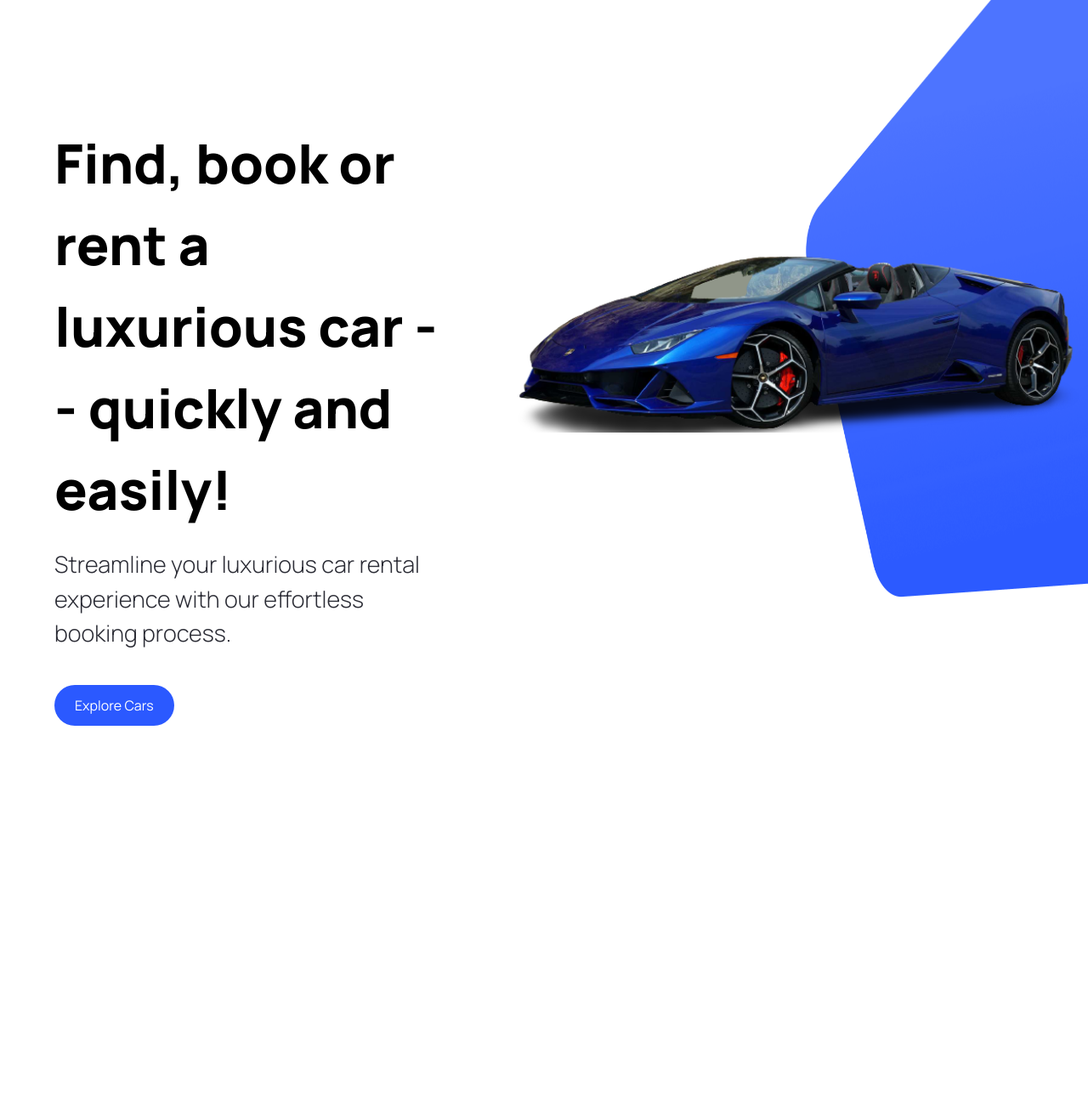
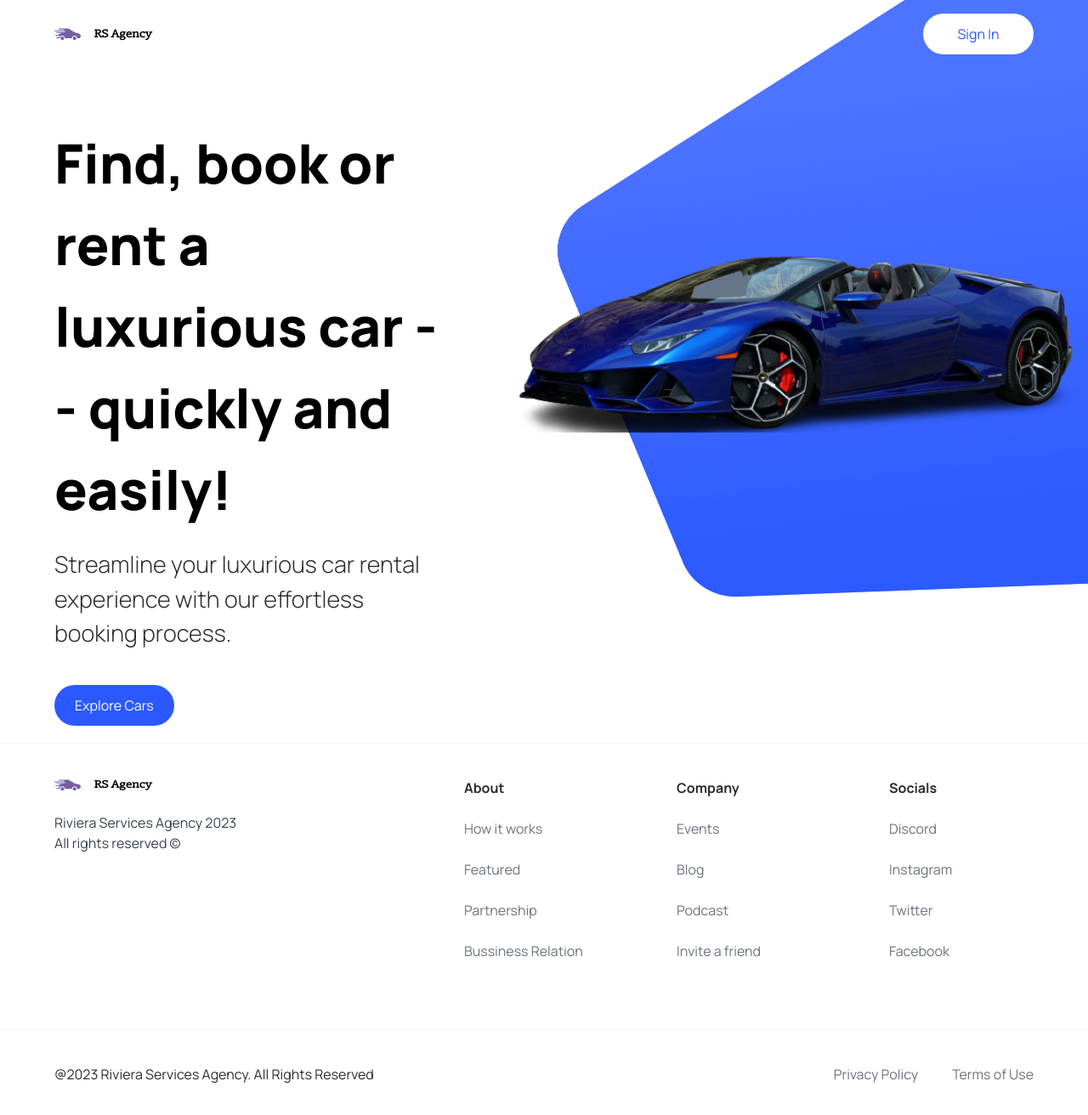
Before and after one commit to hydroxyde/car-service, a Next.js app: page / in a window 1280 px wide. Shown: the top 1312 px of the page at 85% size. Before the commit the page ends 854 px from the top, so only its background shows below. Built offline with nearby package versions, Linux system fonts and the light colour scheme.

Commit message:
add footer and navbar fix a div position

```diff
--- a/app/layout.tsx
+++ b/app/layout.tsx
@@ -1,12 +1,11 @@
 import type { Metadata } from "next";
-import { Inter } from "next/font/google";
 import "./globals.css";
+import { Footer, Navbar } from "@/components";
 
-const inter = Inter({ subsets: ["latin"] });
 
 export const metadata: Metadata = {
-  title: "Create Next App",
-  description: "Generated by create next app",
+  title: "Riviera Services Agency",
+  description: "Discover and drive the best cars in the world",
 };
 
 export default function RootLayout({
@@ -16,7 +15,11 @@
 }>) {
   return (
     <html lang="en">
-      <body className={inter.className}>{children}</body>
+      <body className="relative">
+        <Navbar />
+        {children}
+        <Footer />
+      </body>
     </html>
   );
 }
--- a/components/CustomButton.tsx
+++ b/components/CustomButton.tsx
@@ -3,11 +3,11 @@
 import { CustomButtonProps } from '@/types'
 import Image from 'next/image'
 
-const CustomButton = ({ title, containerStyles, handleClick }: CustomButtonProps) => {
+const CustomButton = ({ title, containerStyles, btnType, handleClick }: CustomButtonProps) => {
     return (
         <button
             disabled={false}
-            type={'button'}
+            type={btnType || 'button'}
             className={`custom-btn ${containerStyles}`}
             onClick={handleClick}
         >
--- /dev/null
+++ b/components/Footer.tsx
@@ -0,0 +1,59 @@
+import Image from "next/image"
+import Link from "next/link"
+import { footerLinks } from '@/constants'
+const Footer = () => {
+    return (
+        <footer className="flex flex-col text-black-100 mt-5 border-t border-gray-100">
+            <div className="flex max-md:flex-col flex-wrap justify-between gap-5 sm:px-16 px-6 py-10">
+                <div className="flex flex-col items-start justify-start gap-6">
+                    <Image
+                        src="/logo.svg"
+                        alt="logo"
+                        width={118} height={18}
+                        className="object-contain"
+                    />
+                    <p className="text-base text-gray-700">
+                        Riviera Services Agency 2023<br />
+                        All rights reserved &copy;
+                    </p>
+                </div>
+                <div className="footer__links">
+                    {footerLinks.map((link) => (
+                        <div key={link.title}
+                            className="footer__link">
+                            <h3 className="font-bold">
+                                {link.title}
+                            </h3>
+                            {link.links.map((item) => (
+                                <Link key={item.title}
+                                    href={item.url}
+                                    className="text-gray-500">
+                                    {item.title}
+                                </Link>
+                            ))}
+                        </div>
+                    ))}
+                </div>
+            </div>
+            <div className="flex justify-between items-center flex-wrap mt-10 border-t border-gray-100 sm:px-16 px-6 py-10">
+                <p className="whitespace-normal max-w-[50vw]">
+                    @2023 Riviera Services Agency. All Rights Reserved
+                </p>
+                <div className="footer__copyrights-link">
+                    <Link href="/"
+                        className="text-gray-500">
+                        Privacy Policy
+                    </Link>
+                    <Link
+                        href="/"
+                        className="text-gray-500">
+                        Terms of Use
+                    </Link>
+
+                </div>
+            </div>
+        </footer>
+    )
+}
+
+export default Footer
--- a/components/Hero.tsx
+++ b/components/Hero.tsx
@@ -29,8 +29,9 @@
                 <div className="hero__image">
                     <Image src="/hero.png" alt="hero"
                         fill className="object-contain" />
-                    <div className="hero__image-overlay" />
                 </div>
+                <div className="hero__image-overlay" />
+
             </div>
         </div>
     )
--- /dev/null
+++ b/components/Navbar.tsx
@@ -0,0 +1,30 @@
+import Link from 'next/link'
+import Image from 'next/image'
+
+import CustomButton from './CustomButton'
+
+const Navbar = () => {
+    return (
+        <header className="w-full absolute z-10" >
+            <nav className="max-w-[1440px] mx-auto flex justify-between items-center sm:px-16 px-6 py-4">
+                <Link href="/" className="flex justify-center items-center">
+                    <Image
+                        src="/logo.svg"
+                        alt="Riviera Service Agency Logo"
+                        width={118}
+                        height={18}
+                        className="object-contain"
+                    />
+                </Link>
+
+                <CustomButton
+                    title="Sign In"
+                    btnType="button"
+                    containerStyles="text-primary-blue rounded-full bg-white min-w-[130px]"
+                />
+            </nav>
+        </header>
+    )
+}
+
+export default Navbar
--- a/components/index.ts
+++ b/components/index.ts
@@ -2,8 +2,12 @@
 
 import Hero from './Hero';
 import CustomButton from './CustomButton';
+import Navbar from './Navbar';
+import Footer from './Footer';
 
 export {
     Hero,
-    CustomButton
+    CustomButton,
+    Navbar,
+    Footer,
 }
--- /dev/null
+++ b/constants/index.ts
@@ -0,0 +1,101 @@
+export const manufacturers = [
+    "Acura",
+    "Alfa Romeo",
+    "Aston Martin",
+    "Audi",
+    "Bentley",
+    "BMW",
+    "Buick",
+    "Cadillac",
+    "Chevrolet",
+    "Chrysler",
+    "Citroen",
+    "Dodge",
+    "Ferrari",
+    "Fiat",
+    "Ford",
+    "GMC",
+    "Honda",
+    "Hyundai",
+    "Infiniti",
+    "Jaguar",
+    "Jeep",
+    "Kia",
+    "Lamborghini",
+    "Land Rover",
+    "Lexus",
+    "Lincoln",
+    "Maserati",
+    "Mazda",
+    "McLaren",
+    "Mercedes-Benz",
+    "MINI",
+    "Mitsubishi",
+    "Nissan",
+    "Porsche",
+    "Ram",
+    "Rolls-Royce",
+    "Subaru",
+    "Tesla",
+    "Toyota",
+    "Volkswagen",
+    "Volvo",
+];
+
+export const yearsOfProduction = [
+    { title: "Year", value: "" },
+    { title: "2015", value: "2015" },
+    { title: "2016", value: "2016" },
+    { title: "2017", value: "2017" },
+    { title: "2018", value: "2018" },
+    { title: "2019", value: "2019" },
+    { title: "2020", value: "2020" },
+    { title: "2021", value: "2021" },
+    { title: "2022", value: "2022" },
+    { title: "2023", value: "2023" },
+];
+
+export const fuels = [
+    {
+        title: "Fuel",
+        value: "",
+    },
+    {
+        title: "Gas",
+        value: "Gas",
+    },
+    {
+        title: "Electricity",
+        value: "Electricity",
+    },
+];
+
+export const footerLinks = [
+    {
+        title: "About",
+        links: [
+            { title: "How it works", url: "/" },
+            { title: "Featured", url: "/" },
+            { title: "Partnership", url: "/" },
+            { title: "Bussiness Relation", url: "/" },
+        ],
+    },
+    {
+        title: "Company",
+        links: [
+            { title: "Events", url: "/" },
+            { title: "Blog", url: "/" },
+            { title: "Podcast", url: "/" },
+            { title: "Invite a friend", url: "/" },
+        ],
+    },
+    {
+        title: "Socials",
+        links: [
+            { title: "Discord", url: "/" },
+            { title: "Instagram", url: "/" },
+            { title: "Twitter", url: "/" },
+            { title: "Facebook", url: "/" },
+        ],
+    },
+];
--- a/types/index.ts
+++ b/types/index.ts
@@ -2,6 +2,7 @@
 
 export interface CustomButtonProps {
     title: string
+    btnType?: "button" | "submit"
     containerStyles?: string
     handleClick:
     MouseEventHandler<HTMLButtonElement>
```
Also changed, not shown: public/logo.svg.
